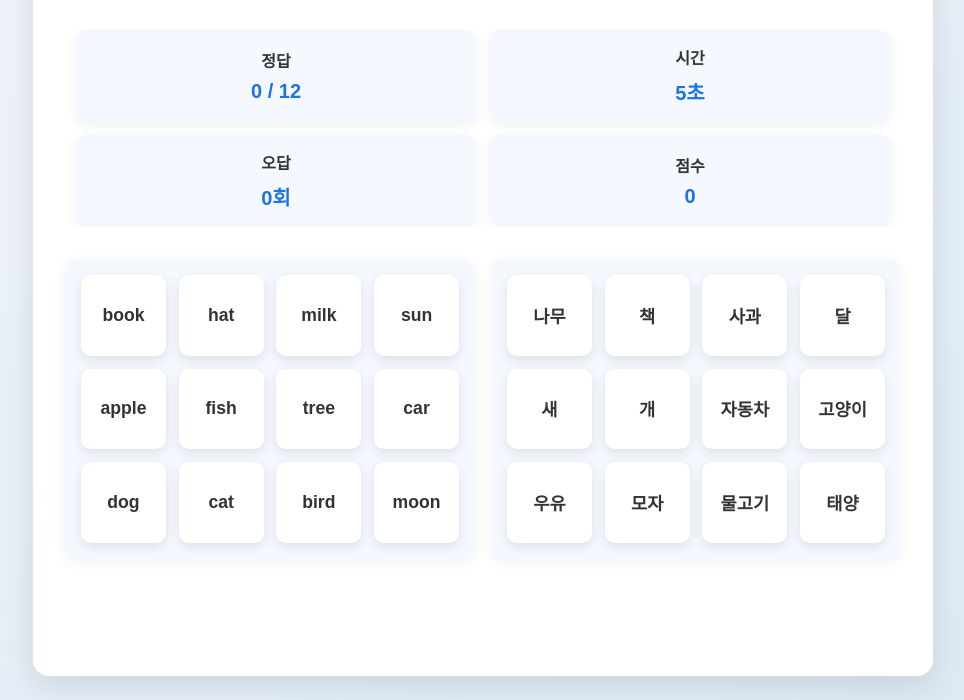
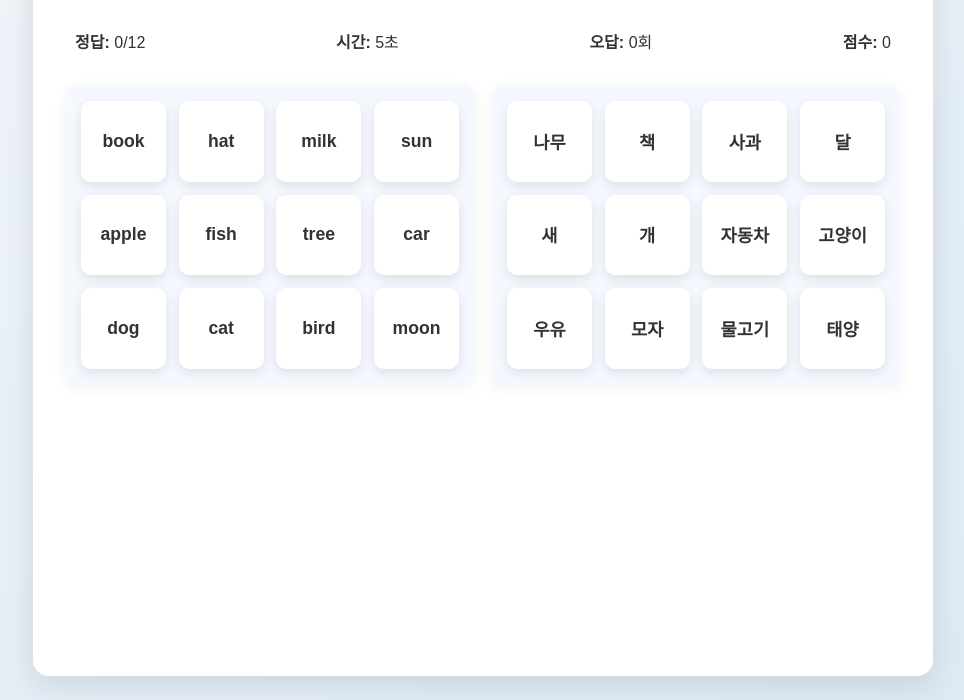
Before and after one commit to dejauvkukky/wordmatch, a plain HTML site: page index.html in a window 1280 px wide. Shown: the part 100-800 px from the top of the page, without its empty margins (157-1121 px from the left). Drawn offline with Linux system fonts and the light colour scheme; a web font is replaced by a local one.

Commit message:
Update index.html

```diff
--- a/index.html
+++ b/index.html
@@ -6,6 +6,7 @@
   <title>영어 단어 카드 게임</title>
   <link rel="stylesheet" href="style.css" />
   <link href="https://fonts.googleapis.com/css2?family=Pretendard&display=swap" rel="stylesheet" />
+  <script src="https://developers.kakao.com/sdk/js/kakao.min.js"></script>
 </head>
 <body>
   <div class="container">
@@ -21,23 +22,11 @@
       </div>
     </header>
 
-    <section class="status-panel" aria-live="polite" aria-atomic="true">
-      <div class="status-card">
-        <h3>정답</h3>
-        <p><span id="correct-count">0</span> / <span id="total-count">0</span></p>
-      </div>
-      <div class="status-card">
-        <h3>시간</h3>
-        <p><span id="timer">0</span>초</p>
-      </div>
-      <div class="status-card">
-        <h3>오답</h3>
-        <p><span id="mistakes">0</span>회</p>
-      </div>
-      <div class="status-card">
-        <h3>점수</h3>
-        <p><span id="score">0</span></p>
-      </div>
+    <section class="status-panel compact" aria-live="polite" aria-atomic="true">
+      <div class="status-item"><strong>정답:</strong> <span id="correct-count">0</span>/<span id="total-count">0</span></div>
+      <div class="status-item"><strong>시간:</strong> <span id="timer">0</span>초</div>
+      <div class="status-item"><strong>오답:</strong> <span id="mistakes">0</span>회</div>
+      <div class="status-item"><strong>점수:</strong> <span id="score">0</span></div>
     </section>
 
     <section id="game-board" class="game-board">
@@ -59,6 +48,7 @@
         <div class="share-buttons">
           <button id="copy-btn" aria-label="링크 복사">🔗 복사</button>
           <button id="web-share-btn" aria-label="기기 공유 기능 사용" style="display:none;">📤 공유</button>
+          <a id="kakao-link-btn" href="https://sharer.kakao.com/talk/friends/picker/link" target="_blank" rel="noopener noreferrer">💬 카카오톡</a>
         </div>
       </div>
       <button id="restart-btn" type="button">다시 시작하기</button>
```
